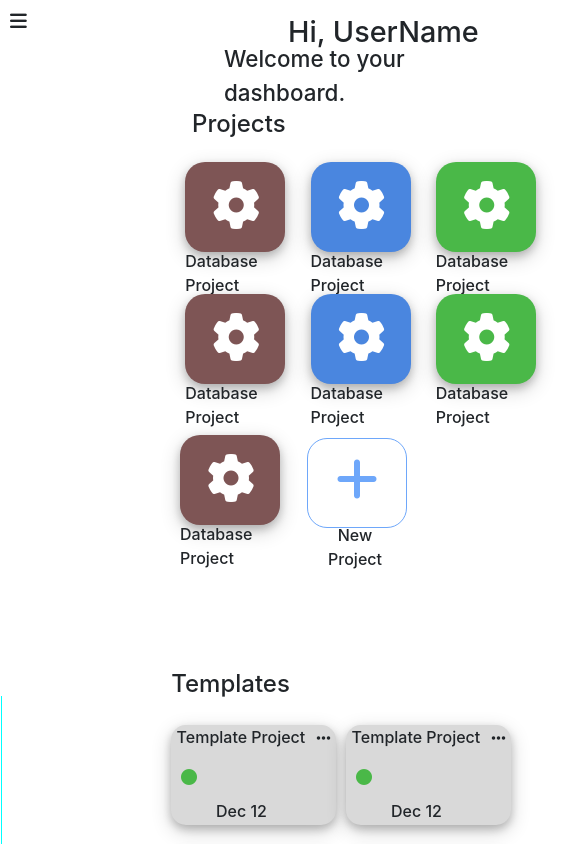
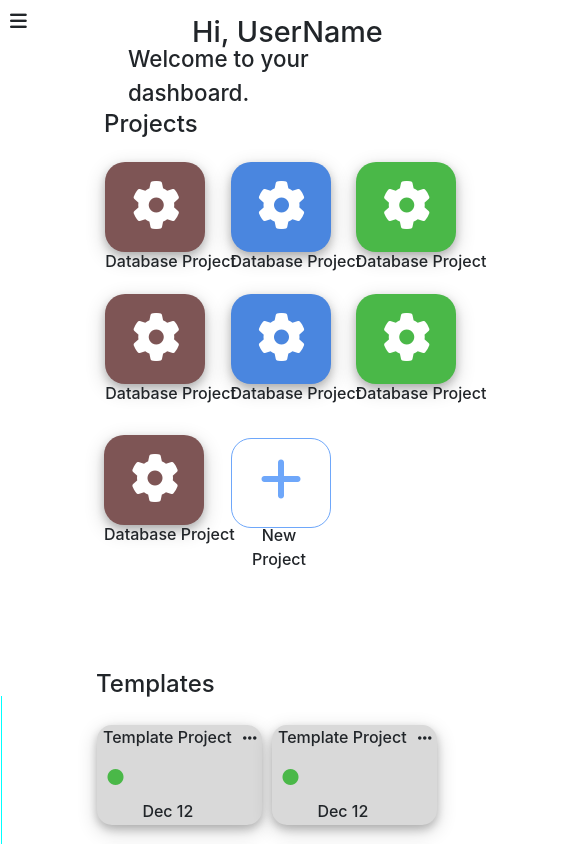
Before and after one commit to Sugorr/brollo, a React (Create React App) app: page /dashboard in a window 390 px wide. Shown: the top 844 px of the page, 585 px wide, since content can reach past the window. Built offline with nearby package versions, Linux system fonts and the light colour scheme.

Commit message:
DashBoard Responsive Continued and Adding Hover Effect TemplateProject

```diff
--- a/src/components/dashboard-components/Projects/Project.css
+++ b/src/components/dashboard-components/Projects/Project.css
@@ -41,3 +41,12 @@
         font-weight: 500;
     }
 }
+@media screen and (max-width: 585px) {
+    .Project-Title {
+        margin-left: 6.50rem;
+        margin-top: 4.50rem;
+        position: absolute;
+        font-size: 1.50rem;
+        font-weight: 500;
+    }
+}
--- a/src/components/dashboard-components/Projects/Projects-Components/Gear.css
+++ b/src/components/dashboard-components/Projects/Projects-Components/Gear.css
@@ -47,6 +47,15 @@
         margin-top: 2.60rem;
         display: flex;
         justify-content: space-between;
+    }
+}
+@media screen and (max-width: 1189px) {
+    .Database-Project {
+        position: absolute;
+        margin-top: 20px;
+        margin-right: 20px;
+        font-weight: 500;
+        width: 200px;
     }
 }
 @media screen and (max-width: 1058px) {
@@ -103,3 +112,21 @@
         margin-left: 1px;
     }
 }
+@media screen and (max-width: 585px) {
+    .Gear-Container {
+        width: 400px;
+        height: 90px;
+        margin-left: 5rem;
+        margin-top: 2.60rem;
+        display: flex;
+        justify-content: space-evenly;
+    }
+    .Project-Gear {
+        width: 100px;
+        height: 100%;
+        border-radius: 20px;
+        z-index: 10;
+        cursor: pointer;
+        margin-left: 1px;
+    }
+}
--- a/src/components/dashboard-components/Projects/Projects-Components/Plus.css
+++ b/src/components/dashboard-components/Projects/Projects-Components/Plus.css
@@ -142,3 +142,24 @@
         gap: 13px;
     }
 }
+@media screen and (max-width: 585px) {
+    .Plus-Container {
+        border-style: solid;
+        border-color: #6EA7FA;
+        border-width: thin;
+        width: 100px;
+        height: 90px;
+        border-radius: 20px;
+        margin-left: 14px;
+        margin-top: 38px;
+    }
+    .SoloGear-Container {
+        width: 500px;
+        height: 150px;
+        margin-left: 5.50rem;
+        margin-top: 1rem;
+        display: flex;
+        flex-wrap: wrap;
+        gap: 13px;
+    }
+}
--- a/src/components/dashboard-components/Projects/Projects-Components/SoloGear.css
+++ b/src/components/dashboard-components/Projects/Projects-Components/SoloGear.css
@@ -9,6 +9,7 @@
     margin-top: 20px;
     margin-right: 20px;
     font-weight: 500;
+    width: 200px;
 }
 .Project-SoloGear {
     width: 100px;
--- a/src/components/dashboard-components/Sidebar/Sidebar.css
+++ b/src/components/dashboard-components/Sidebar/Sidebar.css
@@ -28,5 +28,5 @@
 }
 .offcanvas {
     transition: transform 0.3s ease-in-out;
-    width: 200px !important;
+    width: 300px !important;
 }
--- a/src/components/dashboard-components/Templates/Templates-Components/TemplateProjects.css
+++ b/src/components/dashboard-components/Templates/Templates-Components/TemplateProjects.css
@@ -12,6 +12,9 @@
     width: 300px;
     height: 100%;
     box-shadow: 0 4px 8px 0 rgba(0, 0, 0, 0.2), 0 6px 20px 0 rgba(0, 0, 0, 0.19);
+}
+.Template-Box:hover {
+    transform: scale(0.95);
 }
 .Template-Box-Title {
     display: flex;
@@ -168,3 +171,20 @@
         margin-left: 10px;
     }
 }
+@media screen and (max-width: 585px) {
+    .Project-Templates-Container {
+        width: 350px;
+        height: 100px;
+        margin-left: 5.40rem;
+        margin-top: 1.80rem;
+        display: flex;
+        justify-content: center;
+    }
+    .Template-Box {
+        background-color: #D9D9D9;
+        border-radius: 15px;
+        width: 600px;
+        height: 100%;
+        margin-left: 10px;
+    }
+}
--- a/src/components/dashboard-components/Templates/Templates-Components/TemplateProjects.js
+++ b/src/components/dashboard-components/Templates/Templates-Components/TemplateProjects.js
@@ -6,7 +6,7 @@ function TemplateProjects() {
                 <div className="Template-Box">
                     <div className="Template-Box-Title">
                         <p className="Template-Project">Template Project</p>
-                        <i class="fa-solid fa-ellipsis"></i>
+                        <i className="fa-solid fa-ellipsis"></i>
                     </div>
                     <i class="fa-solid fa-circle"></i>
                     <p className="Template-Date">Dec 12</p>
@@ -14,9 +14,9 @@ function TemplateProjects() {
                 <div className="Template-Box">
                     <div className="Template-Box-Title">
                         <p className="Template-Project">Template Project</p>
-                        <i class="fa-solid fa-ellipsis"></i>
+                        <i className="fa-solid fa-ellipsis"></i>
                     </div>
-                    <i class="fa-solid fa-circle"></i>
+                    <i className="fa-solid fa-circle"></i>
                     <p className="Template-Date">Dec 12</p>
                 </div>
             </div>
--- a/src/components/dashboard-components/Templates/Templates.css
+++ b/src/components/dashboard-components/Templates/Templates.css
@@ -54,3 +54,12 @@
         font-weight: 500;
     }
 }
+@media screen and (max-width: 585px) {
+    .Templates-Title {
+        margin-left: 6rem;
+        margin-top: 4.50rem;
+        position: absolute;
+        font-size: 1.50rem;
+        font-weight: 500;
+    }
+}
--- a/src/pages/Dashboard.js
+++ b/src/pages/Dashboard.js
@@ -9,11 +9,11 @@ function Dashboard() {
       <p className="UserName">Hi, UserName</p>
       <p className="Welcome">Welcome to your dashboard.</p>
       <Sidebar />
+      <div className="Dashboard-Projects">
+        <Projects />
+      </div>
       <div className="Dashboard-Template">
         <Template />
-      </div>
-      <div className="Dashboard-Projects">
-        <Projects />
       </div>
     </>
   );
--- a/src/pages/pageStyles/Dashboard.css
+++ b/src/pages/pageStyles/Dashboard.css
@@ -73,18 +73,33 @@
         position: absolute;
     }
 }
-@media screen and (max-width: 557px) {
+@media screen and (max-width: 768px) {
     .UserName {
         position: absolute;
         font-weight: 500;
         font-size: 1.80rem;
-        margin-left: 18rem;
+        margin-left: 16.50rem;
     }
     .Welcome {
         position: absolute;
         font-weight: 500;
         font-size: 1.40rem;
-        margin-left: 14rem;
+        margin-left: 12.50rem;
+        margin-top: 2rem;
+    }
+}
+@media screen and (max-width: 585px) {
+    .UserName {
+        position: absolute;
+        font-weight: 500;
+        font-size: 1.80rem;
+        margin-left: 11rem;
+    }
+    .Welcome {
+        position: absolute;
+        font-weight: 500;
+        font-size: 1.40rem;
+        margin-left: 7rem;
         margin-top: 2rem;
     }
 }
@@ -93,14 +108,14 @@
         position: absolute;
         font-weight: 500;
         font-size: 1.80rem;
-        margin-left: 18rem;
+        margin-left: 12rem;
         width: 300px;
     }
     .Welcome {
         position: absolute;
         font-weight: 500;
         font-size: 1.40rem;
-        margin-left: 14rem;
+        margin-left: 8rem;
         margin-top: 2rem;
         width: 300px;
     }
@@ -110,14 +125,14 @@
         position: absolute;
         font-weight: 500;
         font-size: 1.80rem;
-        margin-left: 18rem;
+        margin-left: 11rem;
         width: 300px;
     }
     .Welcome {
         position: absolute;
         font-weight: 500;
         font-size: 1.40rem;
-        margin-left: 14rem;
+        margin-left: 7rem;
         margin-top: 2rem;
         width: 300px;
     }
```
